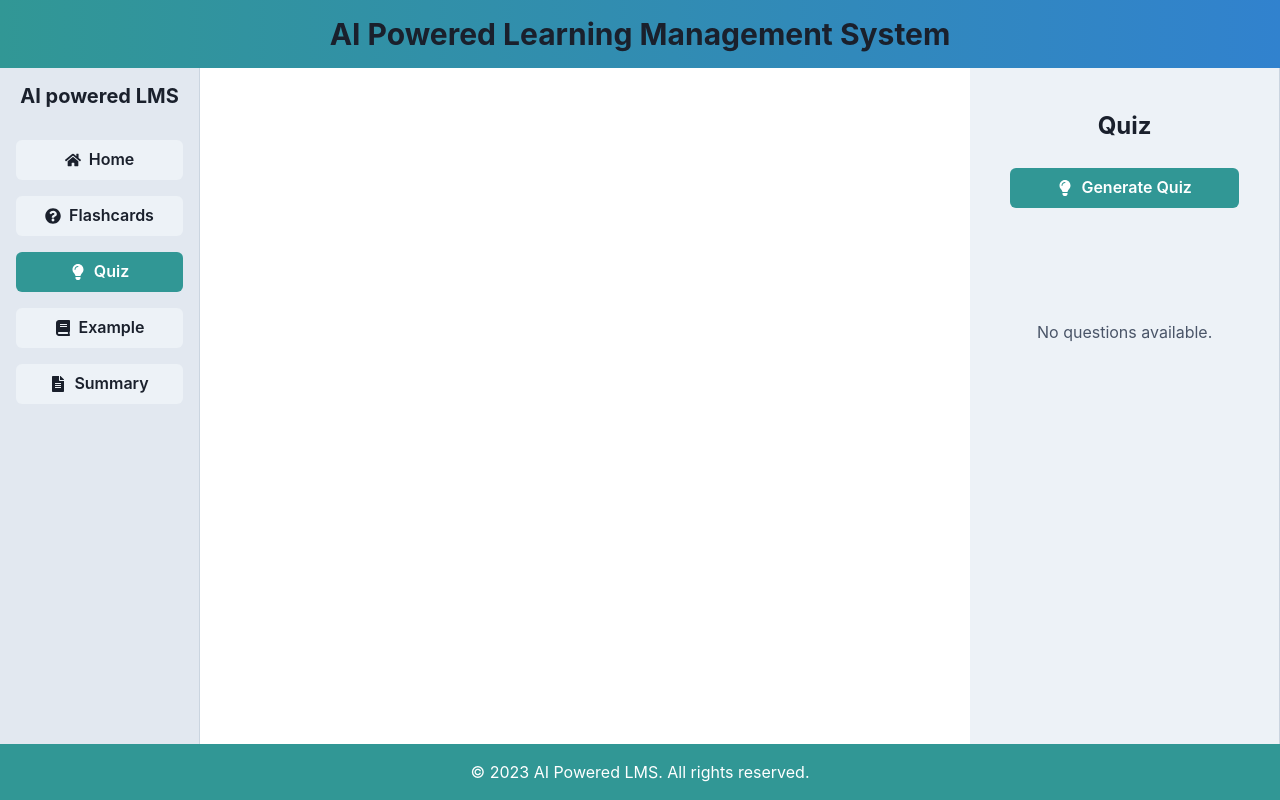
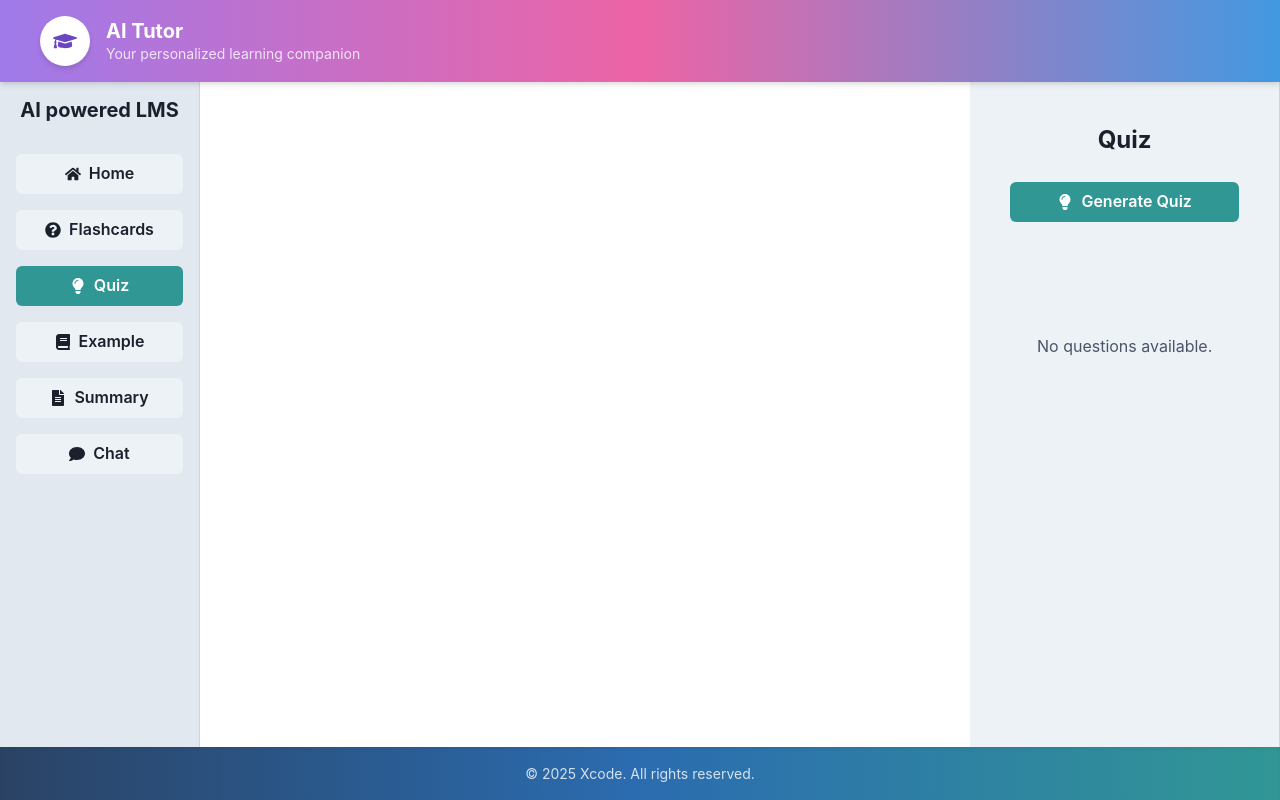
Before and after one commit to jcl03/ai_powered_learning, a Next.js app: page /note in a window 1280 px wide. Built offline with nearby package versions, Linux system fonts and the light colour scheme.

Commit message:
update ui and add chatbot

```diff
--- /dev/null
+++ b/src/app/chat/page.tsx
@@ -0,0 +1,141 @@
+"use client";
+
+import React, { useState } from "react";
+import {
+  Text,
+  VStack,
+  Input,
+  Button,
+  Box,
+  Flex,
+  Spinner,
+  useToast,
+} from "@chakra-ui/react";
+import { FaPaperPlane } from "react-icons/fa";
+
+export default function ChatPage() {
+  const [chatHistory, setChatHistory] = useState<{ user: string; bot: string }[]>([]);
+  const [chatInput, setChatInput] = useState<string>("");
+  const [loading, setLoading] = useState<boolean>(false);
+  const toast = useToast();
+
+  const handleChatSubmit = async () => {
+    if (!chatInput.trim()) {
+      toast({
+        title: "Input Required",
+        description: "Please type a question!",
+        status: "warning",
+        duration: 3000,
+        isClosable: true,
+      });
+      return;
+    }
+
+    setLoading(true);
+
+    try {
+      const response = await fetch("/api/getChat", {
+        method: "POST",
+        headers: {
+          "Content-Type": "application/json",
+        },
+        body: JSON.stringify({ question: chatInput }),
+      });
+
+      const data = await response.json();
+      if (response.ok) {
+        const cleanedResponse = data.answer.replace(/【.*?】/g, "").trim();
+
+        setChatHistory((prev) => [
+          ...prev,
+          { user: chatInput, bot: cleanedResponse },
+        ]);
+      } else {
+        toast({
+          title: "Error",
+          description: data.error || "Failed to get a response from the server.",
+          status: "error",
+          duration: 3000,
+          isClosable: true,
+        });
+      }
+    } catch (error) {
+      toast({
+        title: "Error",
+        description: "An error occurred while sending your question.",
+        status: "error",
+        duration: 3000,
+        isClosable: true,
+      });
+    } finally {
+      setLoading(false);
+      setChatInput(""); // Clear the input field
+    }
+  };
+
+  return (
+    <Box p={6}>
+      <Text fontSize="2xl" fontWeight="bold" mb={6} textAlign="center">
+        Chat with Your File
+      </Text>
+
+      {/* Chat History */}
+      <VStack spacing={4} align="center" w="100%">
+        <Box
+          w="100%"
+          maxW="900px"
+          bg="gray.50"
+          p={4}
+          rounded="md"
+          shadow="md"
+          overflowY="auto"
+          h="363px" // Fixed height for the chat history box
+        >
+          {chatHistory.length > 0 ? (
+            chatHistory.map((chat, index) => (
+              <Box key={index} mb={4}>
+                {/* User Message */}
+                <Text fontWeight="bold" color="teal.600">
+                  You:
+                </Text>
+                <Text mb={2} p={2} bg="teal.100" borderRadius="md">
+                  {chat.user}
+                </Text>
+
+                {/* Bot Response */}
+                <Text fontWeight="bold" color="gray.700">
+                  Bot:
+                </Text>
+                <Text p={2} bg="gray.200" borderRadius="md">
+                  {chat.bot}
+                </Text>
+              </Box>
+            ))
+          ) : (
+            <Text fontSize="md" color="gray.600" textAlign="center">
+              Start asking questions about your uploaded file!
+            </Text>
+          )}
+        </Box>
+
+        {/* Input Section */}
+        <Flex w="100%" maxW="600px" gap={2}>
+          <Input
+            placeholder="Type your question..."
+            value={chatInput}
+            onChange={(e) => setChatInput(e.target.value)}
+            isDisabled={loading}
+          />
+          <Button
+            colorScheme="teal"
+            onClick={handleChatSubmit}
+            isDisabled={loading}
+            leftIcon={loading ? <Spinner size="sm" /> : <FaPaperPlane />}
+          >
+            {loading ? "Sending..." : "Send"}
+          </Button>
+        </Flex>
+      </VStack>
+    </Box>
+  );
+}
--- a/src/app/note/page.tsx
+++ b/src/app/note/page.tsx
@@ -16,10 +16,13 @@ import Flashcards from '../flashcards/page'; // Import the Flashcards component
 import Quiz from '../quiz/page'; // Import the Quiz component
 import Example from '../example/page'; // Import the Example component
 import Summary from '../summary/page'; // Import the Summary component
-import { FaHome, FaQuestionCircle, FaLightbulb, FaBook, FaFileAlt } from 'react-icons/fa'; // Import FontAwesome icons
+import Chat from '../chat/page'; // Import the Chat component
+import Footer from "../../components/Tutor/Footer";
+import Header from "../../components/Tutor/Header";
+import { FaHome, FaQuestionCircle, FaLightbulb, FaBook, FaFileAlt, FaComment} from 'react-icons/fa'; // Import FontAwesome icons
 
 // Define the type for module selection, including 'Home'
-type ModuleType = 'Home' | 'Flashcards' | 'Quiz' | 'Example' | 'Summary';
+type ModuleType = 'Home' | 'Flashcards' | 'Quiz' | 'Example' | 'Summary' | 'Chat';
 
 export default function NotePage() {
   const [isClient, setIsClient] = useState(false);
@@ -45,6 +48,8 @@ export default function NotePage() {
         return <Example />;
       case 'Summary':
         return <Summary />;
+      case 'Chat':
+        return <Chat />;
       default:
         return <Text>Module not found</Text>;
     }
@@ -53,14 +58,7 @@ export default function NotePage() {
   return (
     <Flex width="100%" height="100vh" direction="column">
       {/* Header */}
-      <Box
-        width="100%"
-        bgGradient="linear(to-r, teal.500, blue.500)"
-        p={4}
-        textAlign="center"
-      >
-        <Heading size="lg">AI Powered Learning Management System</Heading>
-      </Box>
+      <Header />
 
       {/* Main Content */}
       <Flex width="100%" height="calc(100vh - 120px)" direction="row">
@@ -115,6 +113,13 @@ export default function NotePage() {
             >
               Summary
             </Button>
+            <Button
+              leftIcon={<FaComment />}
+              colorScheme={selectedModule === 'Chat' ? 'teal' : 'gray'}
+              onClick={() => setSelectedModule('Chat')}
+            >
+              Chat
+            </Button>
           </VStack>
         </Box>
 
@@ -161,15 +166,7 @@ export default function NotePage() {
       </Flex>
 
       {/* Footer */}
-      <Box
-        width="100%"
-        bg="teal.500"
-        color="white"
-        p={4}
-        textAlign="center"
-      >
-        <Text>&copy; 2023 AI Powered LMS. All rights reserved.</Text>
-      </Box>
+      <Footer />
     </Flex>
   );
 }
--- /dev/null
+++ b/src/components/Tutor/Footer.tsx
@@ -0,0 +1,22 @@
+import React from "react";
+import { Box, Text } from "@chakra-ui/react";
+
+const Footer: React.FC = () => {
+  return (
+    <Box
+      as="footer"
+      bgGradient="linear(to-r, blue.800, blue.600, teal.500)"
+      color="white"
+      py={4}
+      px={6}
+      textAlign="center"
+      shadow="inner"
+    >
+      <Text fontSize="sm" opacity={0.8}>
+        © {new Date().getFullYear()} Xcode. All rights reserved.
+      </Text>
+    </Box>
+  );
+};
+
+export default Footer;
--- /dev/null
+++ b/src/components/Tutor/Header.tsx
@@ -0,0 +1,50 @@
+import React from "react";
+import { Box, Flex, Heading, Text, Icon } from "@chakra-ui/react";
+import { FaGraduationCap } from "react-icons/fa";
+
+const Header: React.FC = () => {
+  return (
+    <Box
+      as="header"
+      bgGradient="linear(to-r, purple.400, pink.400, blue.400)"
+      py={4} // Padding for a balanced layout
+      px={6}
+      shadow="md"
+      position="sticky"
+      top={0}
+      zIndex={1000}
+    >
+      <Flex justify="space-between" align="center" maxW="1200px" mx="auto">
+        {/* Logo and Title */}
+        <Flex align="center">
+          {/* Logo */}
+          <Box
+            bg="white"
+            color="purple.500"
+            borderRadius="50%"
+            w="50px"
+            h="50px"
+            display="flex"
+            justifyContent="center"
+            alignItems="center"
+            shadow="md"
+            mr={4}
+          >
+            <Icon as={FaGraduationCap} boxSize={6} color="purple.600" />
+          </Box>
+          {/* Title and Subtitle */}
+          <Box>
+            <Heading size="md" color="white" fontWeight="bold">
+              AI Tutor
+            </Heading>
+            <Text fontSize="sm" color="whiteAlpha.800">
+              Your personalized learning companion
+            </Text>
+          </Box>
+        </Flex>
+      </Flex>
+    </Box>
+  );
+};
+
+export default Header;
--- /dev/null
+++ b/src/pages/api/getChat.ts
@@ -0,0 +1,52 @@
+import { NextApiRequest, NextApiResponse } from 'next';
+import {
+    createThread,
+    addMessageToThread,
+    runAssistant,
+    waitForRunCompletion,
+    retrieveAssistantMessages,
+} from '../../utils/openAIHelper';
+
+export default async function handler(req: NextApiRequest, res: NextApiResponse) {
+    if (req.method !== 'POST') {
+        return res.status(405).json({ error: 'Method not allowed' });
+    }
+
+    const { question } = req.body;
+
+    if (!question) {
+        return res.status(400).json({ error: 'Question is required' });
+    }
+
+    try {
+        // Create a new thread
+        console.log('Creating new thread for chat');
+        const thread = await createThread();
+
+        // Add the user message (question) to the thread
+        const inputMessage = `Search the file (vector id: vs_TFos1XswweiI4rdUGQ9byQ7R) and provide a response to the following question: "${question}". Please answer directly without referencing the file or vector ID.`;
+        console.log('Adding message to thread:', inputMessage);
+        await addMessageToThread(thread.id, inputMessage);
+
+        // Run the assistant on the thread
+        console.log('Starting assistant run');
+        const run = await runAssistant(thread.id);
+
+        // Wait for the run to complete
+        await waitForRunCompletion(thread.id, run.id);
+
+        // Retrieve the assistant's messages
+        console.log('Retrieving assistant messages for chat');
+        const assistantMessage = await retrieveAssistantMessages(thread.id);
+        console.log('Assistant message:', assistantMessage);
+
+        const answer = assistantMessage?.content[0].text.value || '';
+        console.log('Generated answer:', answer);
+
+        return res.status(200).json({ answer });
+    } catch (error) {
+        console.error('Error processing chat:', error);
+        console.log('Full error object:', JSON.stringify(error, null, 2));
+        return res.status(500).json({ error: 'Error fetching response from OpenAI' });
+    }
+}
```
